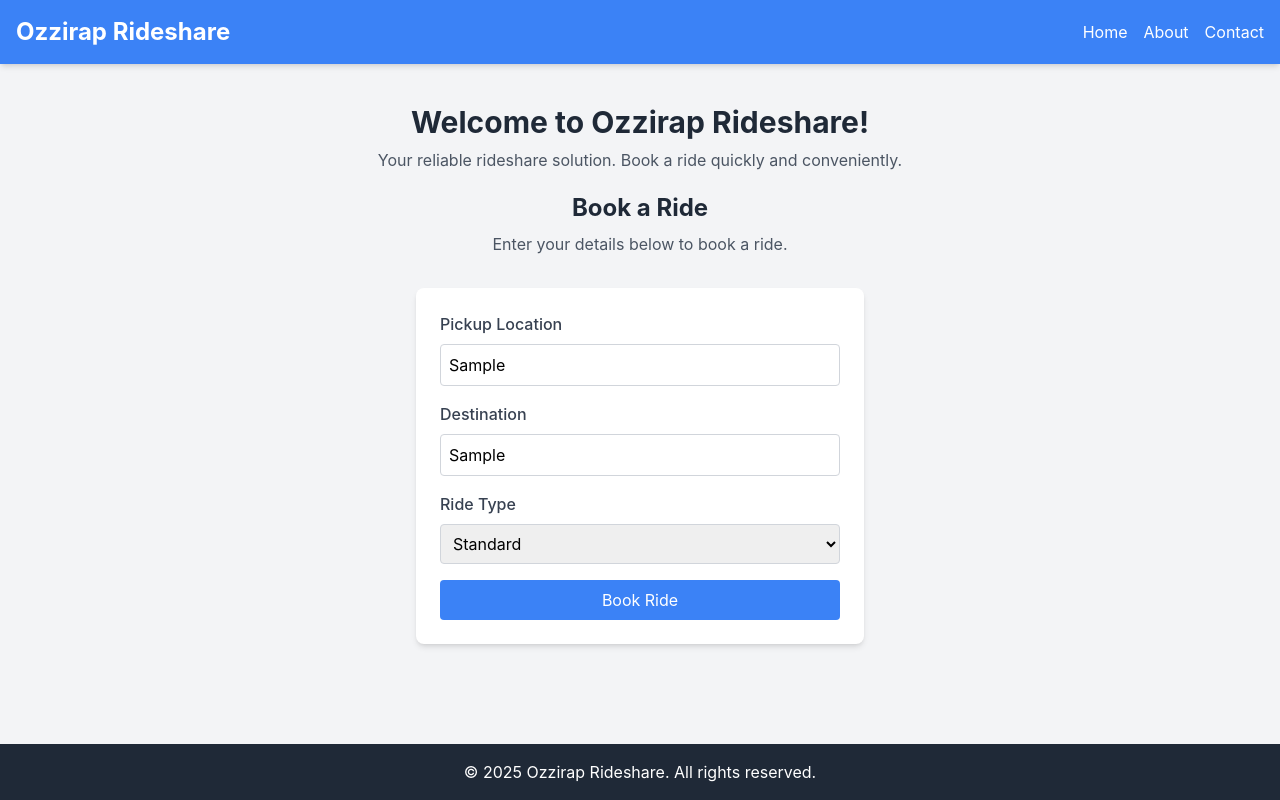
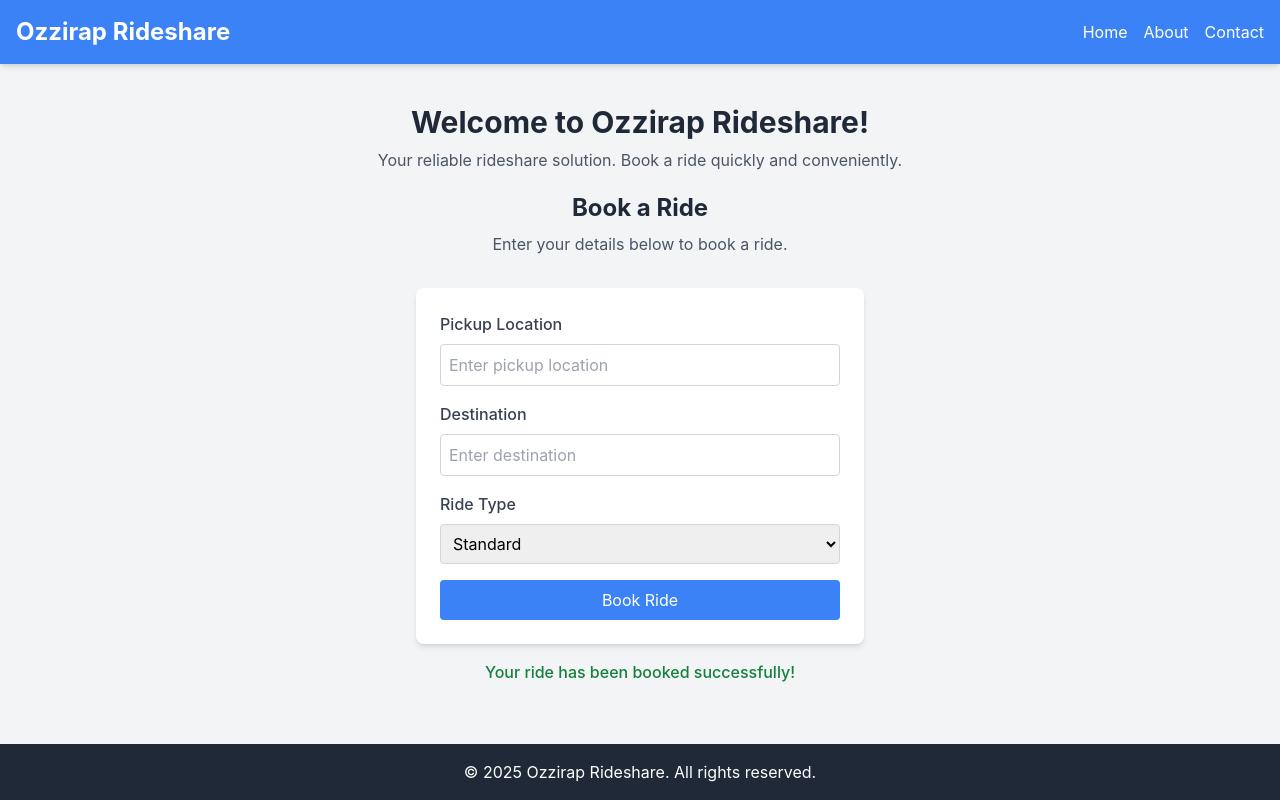
Before and after one commit to amansopinion/ozzirap-rideshare, a React (Create React App) app: page / in a window 1280 px wide. Both pictures are taken after typing "Sample", "Sample" into the empty fields and a click on the button "Book Ride". Built offline with nearby package versions, Linux system fonts and the light colour scheme.

Commit message:
Book Ride form complete!

```diff
--- a/src/App.js
+++ b/src/App.js
@@ -4,20 +4,30 @@ function App() {
   const [pickup, setPickup] = useState("");
   const [destination, setDestination] = useState("");
   const [rideType, setRideType] = useState("standard");
+  const [pickupError, setPickupError] = useState("");
+  const [destinationError, setDestinationError] = useState("");
+  const [successMessage, setSuccessMessage] = useState("");
 
   const handleSubmit = (e) => {
     e.preventDefault(); // Prevent the default form submission behavior (page reload)
-
+    setPickupError("");
+    setDestinationError("");
     // Basic validation
     if (!pickup.trim()) {
-      alert("Please enter a pickup location.");
+      setPickupError("Please enter a pickup location.");
+    }
+
+    if (!destination.trim()) {
+      setDestinationError("Please enter a destination.");
+    }
+
+    if (!pickup.trim() || !destination.trim()) {
       return;
     }
 
-    if (!destination.trim()) {
-      alert("Please enter a destination.");
-      return;
-    }
+    // Display this success message
+    setSuccessMessage("Your ride has been booked successfully!");
+    setTimeout(() => setSuccessMessage(""), 3000);
 
     // Log the details if the form is valid
     console.log("Booking Details:");
@@ -76,10 +86,7 @@ function App() {
         </section>
 
         <section>
-          <form
-            onSubmit={handleSubmit}
-            className="mt-8 max-w-md mx-auto bg-white p-6 rounded-lg shadow-md"
-          >
+          <form onSubmit={handleSubmit} className="mt-8 max-w-md mx-auto bg-white p-6 rounded-lg shadow-md">
             <div className="mb-4">
               <label
                 htmlFor="pickup"
@@ -90,9 +97,13 @@ function App() {
               <input
                 type="text"
                 id="pickup"
+                value={pickup}
+                onChange={(e) => setPickup(e.target.value)}
                 placeholder="Enter pickup location"
-                className="w-full mt-2 p-2 border border-gray-300 rounded"
+                className={`w-full mt-2 p-2 border border-gray-300 rounded ${pickupError ? "border-red-500" : "border-gray-300"}`}
               />
+              {pickupError && <p className="text-red-500 text-sm mt-1">{pickupError}</p>}
+
             </div>
 
             <div className="mb-4">
@@ -105,9 +116,15 @@ function App() {
               <input
                 type="text"
                 id="destination"
+                value={destination}
+                onChange={(e) => setDestination(e.target.value)}
                 placeholder="Enter destination"
-                className="w-full mt-2 p-2 border border-gray-300 rounded"
+                className={`w-full mt-2 p-2 border rounded ${
+                  destinationError ? "border-red-500" : "border-gray-300"
+                }`}
               />
+              {destinationError && <p className="text-red-500 text-sm mt-1">{destinationError}</p>}
+
             </div>
 
             <div className="mb-4">
@@ -119,6 +136,8 @@ function App() {
               </label>
               <select
                 id="rideType"
+                value={rideType}
+                onChange={(e) => setRideType(e.target.value)}
                 className="w-full mt-2 p-2 border border-gray-300 rounded"
               >
                 <option value="standard">Standard</option>
@@ -133,6 +152,11 @@ function App() {
               Book Ride
             </button>
           </form>
+          {successMessage && (
+            <p className="text-green-700 text-center font-medium mt-4">
+              {successMessage}
+            </p>
+          )}
         </section>
       </main>
 
```
